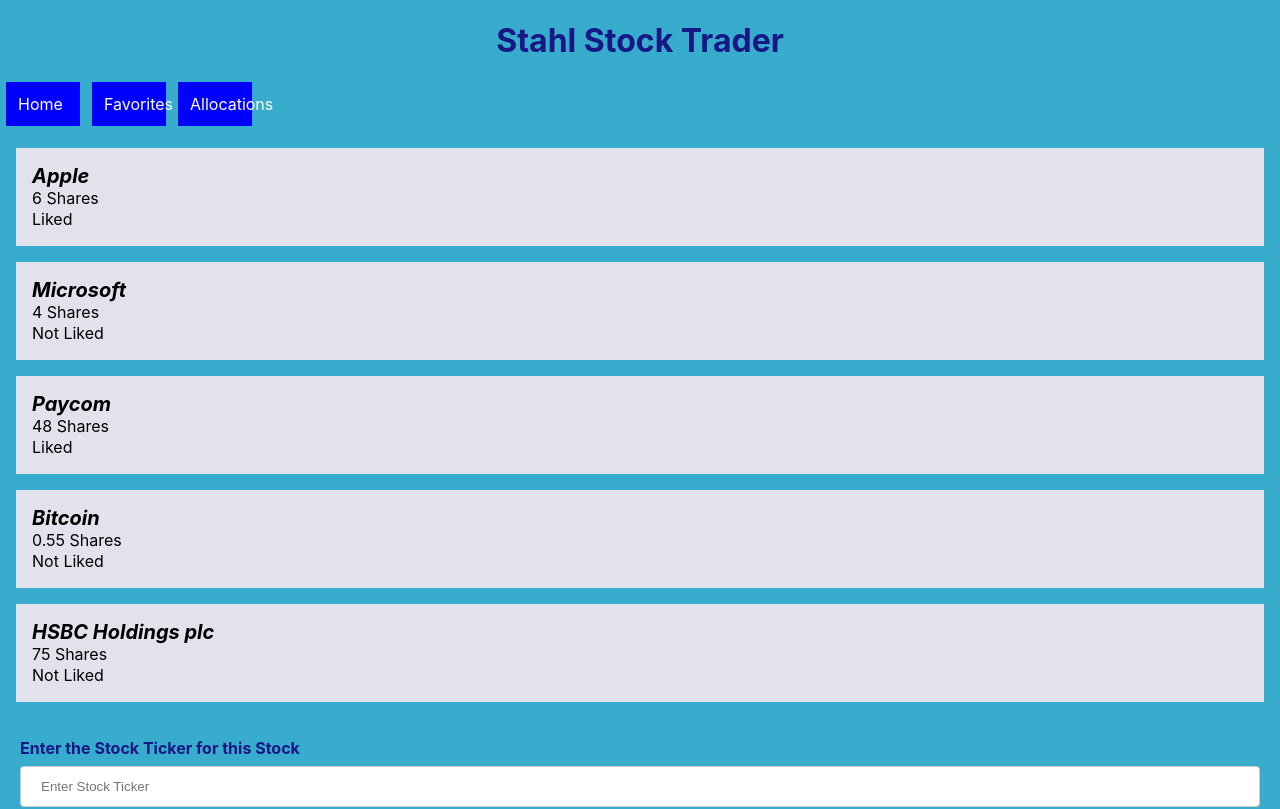
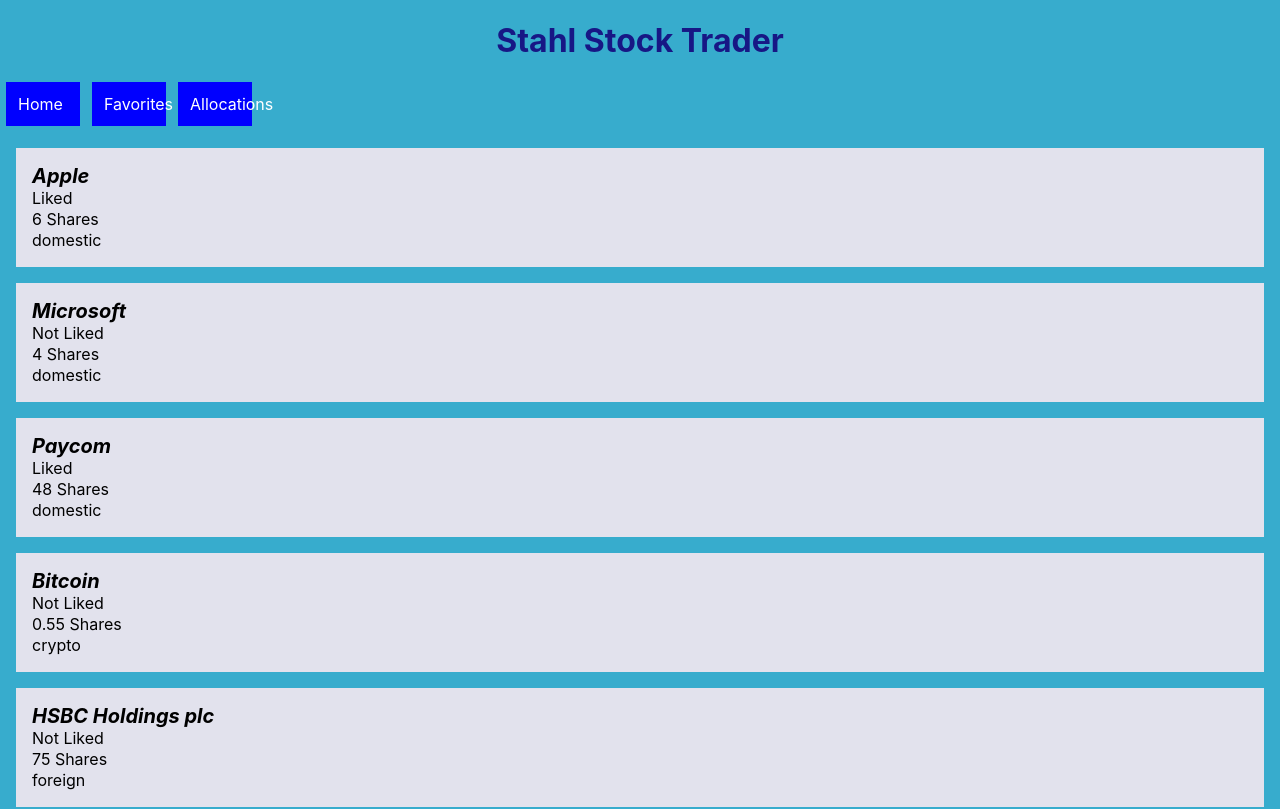
Before and after one commit to Andrewstahl/phase-2-final-project, a React (Create React App) app: page / in a window 1280 px wide. Shown: the top 809 px of the page. Built offline with nearby package versions, Linux system fonts and the light colour scheme; data requests are answered from the project's data file.

Commit message:
Added 'holding type' into the stock output

```diff
--- a/src/Components/Stock.js
+++ b/src/Components/Stock.js
@@ -1,7 +1,7 @@
 import React from "react";
 
 export default function Stock({ stock }) {
-const {name, holdings, favorite} = stock;
+const {name, holdings, holdingType, favorite} = stock;
 
   let totalStocks = 0;
   const holdingsLength = holdings.length;
@@ -13,9 +13,12 @@
 
   return (
     <div>
-      <h4>{name}</h4>
+      <div className="stock-title">
+        <h4>{name}</h4>
+        <p>{favorite ? "Liked" : "Not Liked"}</p>
+      </div>
       <p>{totalStocks} Shares</p>
-      <p>{favorite ? "Liked" : "Not Liked"}</p>
+      <p>{holdingType}</p>
     </div>
   )
 }
```
